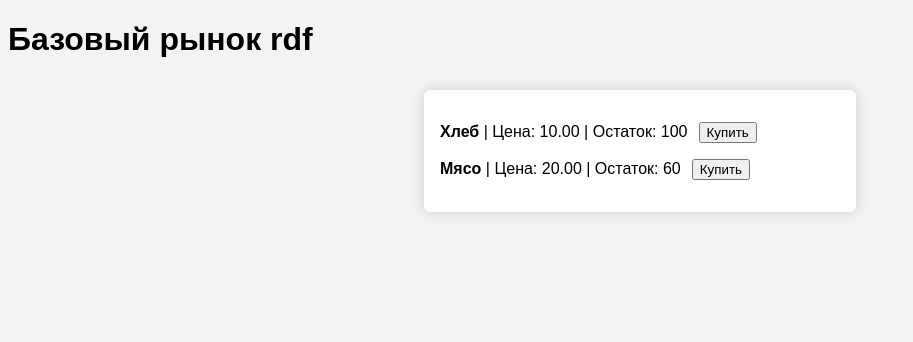
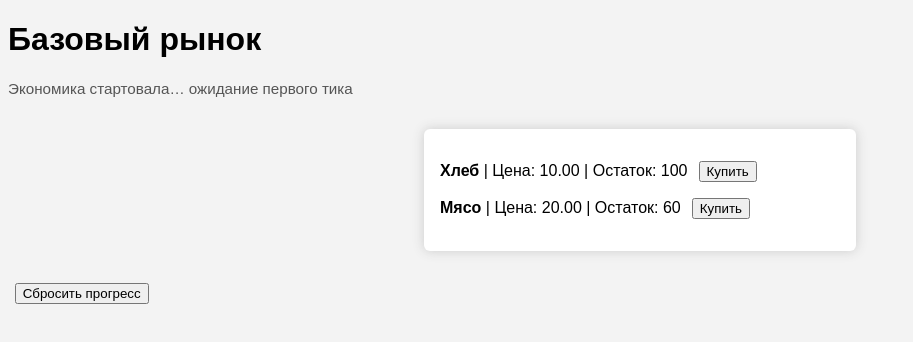
Before and after one commit to DiplomatL2/economic-game, a plain HTML site: page index.html in a window 1280 px wide. Shown: the whole page, without its empty margins (0-913 px from the left). Drawn offline with Linux system fonts and the light colour scheme.

Commit message:
Update index.html

```diff
--- a/index.html
+++ b/index.html
@@ -8,12 +8,14 @@
     #market { margin: 2em auto; max-width: 400px; background: #fff; border-radius: 6px; box-shadow: 0 0 12px #ccc; padding: 1em; }
     .good { margin: 1em 0; }
     button { margin: 0 0.5em; }
+    #status { margin: 1em 0; color: #555; font-size: 0.95em; }
   </style>
 </head>
 <body>
-  <h1>Базовый рынок rdf</h1>
+  <h1>Базовый рынок</h1>
+  <div id="status"></div>
   <div id="market"></div>
+  <button onclick="resetGame()">Сбросить прогресс</button>
   <script src="main.js"></script>
 </body>
-
 </html>
```
